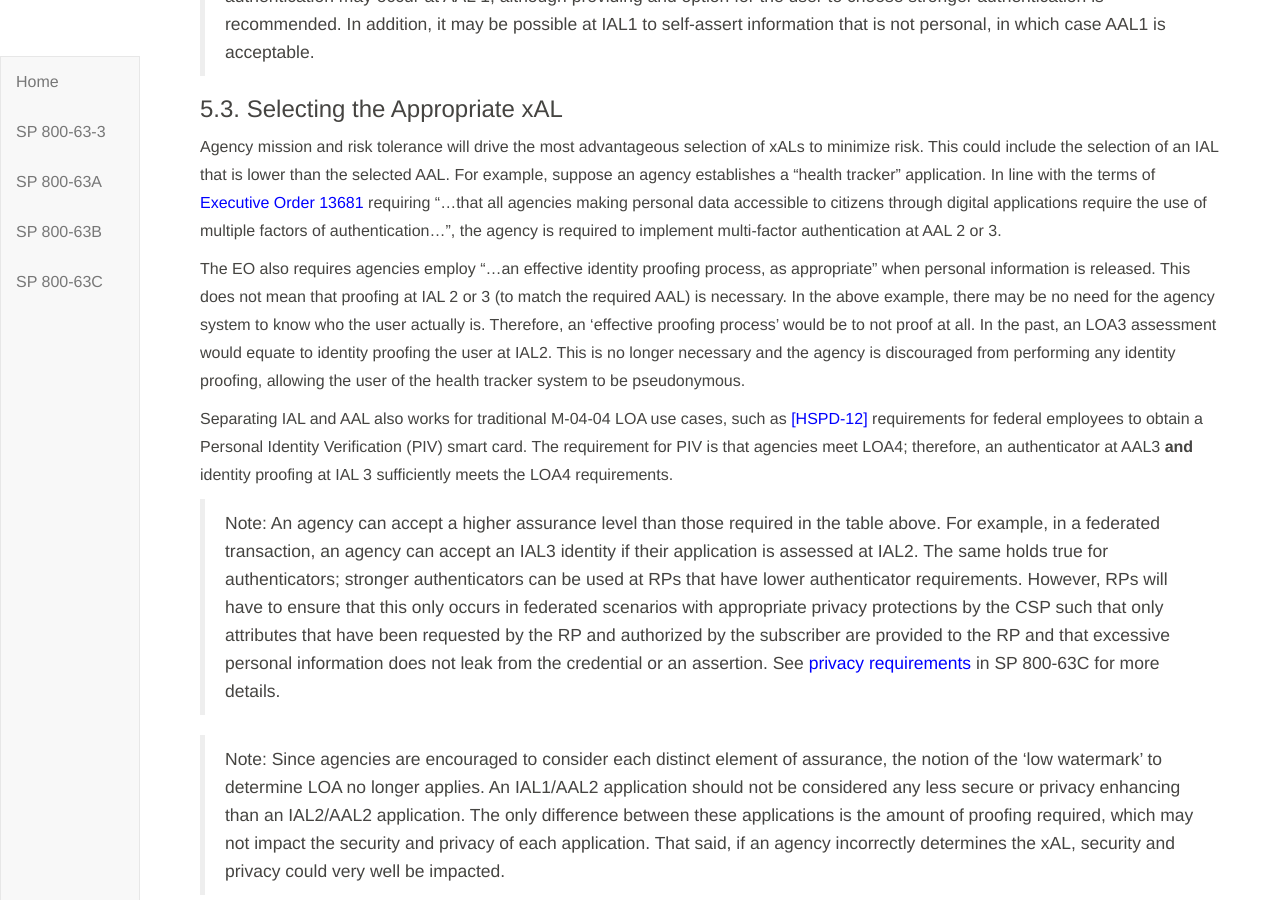
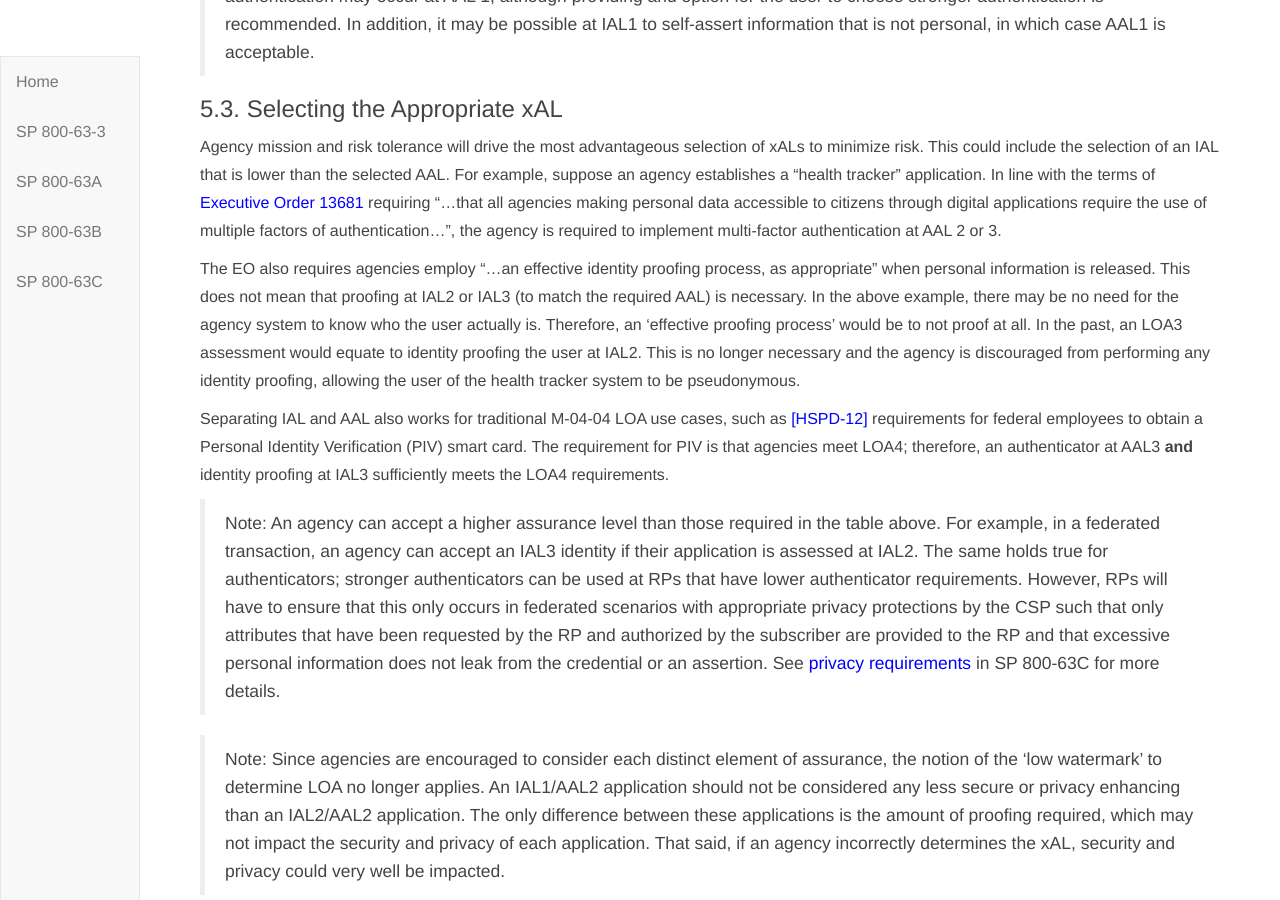
Before and after one commit to usnistgov/800-63-3, a Jekyll site: the page built from sp800-63-3/sec5_xAL.md, in a window 1280 px wide and 900 px high, scrolled down 2904 px. Built offline with Jekyll 4.4.1, drawn with Linux system fonts in a browser that asks for light colours; our own code applies the rules of GitHub Pages for plain Markdown files.

Commit message:
Update sec5_xAL.md

```diff
--- a/sp800-63-3/sec5_xAL.md
+++ b/sp800-63-3/sec5_xAL.md
@@ -100,9 +100,9 @@ The ability to combine varying xALs offers significant flexibility to agencies,
 
 Agency mission and risk tolerance will drive the most advantageous selection of xALs to minimize risk. This could include the selection of an IAL that is lower than the selected AAL. For example, suppose an agency establishes a "health tracker" application. In line with the terms of [Executive Order 13681](#EO13681) requiring "...that all agencies making personal data accessible to citizens through digital applications require the use of multiple factors of authentication...", the agency is required to implement multi-factor authentication at AAL 2 or 3.
 
-The EO also requires agencies employ "...an effective identity proofing process, as appropriate" when personal information is released. This does not mean that proofing at IAL 2 or 3 (to match the required AAL) is necessary. In the above example, there may be no need for the agency system to know who the user actually is. Therefore, an 'effective proofing process' would be to not proof at all. In the past, an LOA3 assessment would equate to identity proofing the user at IAL2. This is no longer necessary and the agency is discouraged from performing any identity proofing, allowing the user of the health tracker system to be pseudonymous.
+The EO also requires agencies employ "...an effective identity proofing process, as appropriate" when personal information is released. This does not mean that proofing at IAL2 or IAL3 (to match the required AAL) is necessary. In the above example, there may be no need for the agency system to know who the user actually is. Therefore, an 'effective proofing process' would be to not proof at all. In the past, an LOA3 assessment would equate to identity proofing the user at IAL2. This is no longer necessary and the agency is discouraged from performing any identity proofing, allowing the user of the health tracker system to be pseudonymous.
 
-Separating IAL and AAL also works for traditional M-04-04 LOA use cases, such as [[HSPD-12]](#HSPD-12) requirements for federal employees to obtain a Personal Identity Verification (PIV) smart card. The requirement for PIV is that agencies meet LOA4; therefore, an authenticator at AAL3 **and** identity proofing at IAL 3 sufficiently meets the LOA4 requirements.
+Separating IAL and AAL also works for traditional M-04-04 LOA use cases, such as [[HSPD-12]](#HSPD-12) requirements for federal employees to obtain a Personal Identity Verification (PIV) smart card. The requirement for PIV is that agencies meet LOA4; therefore, an authenticator at AAL3 **and** identity proofing at IAL3 sufficiently meets the LOA4 requirements.
 
 > Note: An agency can accept a higher assurance level than those required in the table above. For example, in a federated transaction, an agency can accept an IAL3 identity if their application is assessed at IAL2. The same holds true for authenticators; stronger authenticators can be used at RPs that have lower authenticator requirements. However, RPs will have to ensure that this only occurs in federated scenarios with appropriate privacy protections by the CSP such that only attributes that have been requested by the RP and authorized by the subscriber are provided to the RP and that excessive personal information does not leak from the credential or an assertion. See [privacy requirements](./sp800-63c.html#sec9) in SP 800-63C for more details.
 
```
